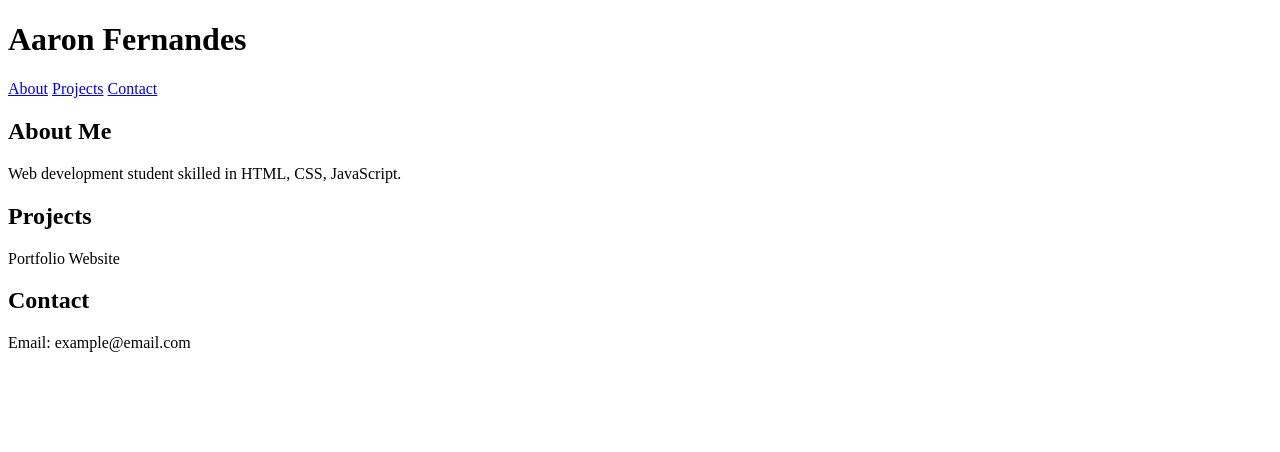
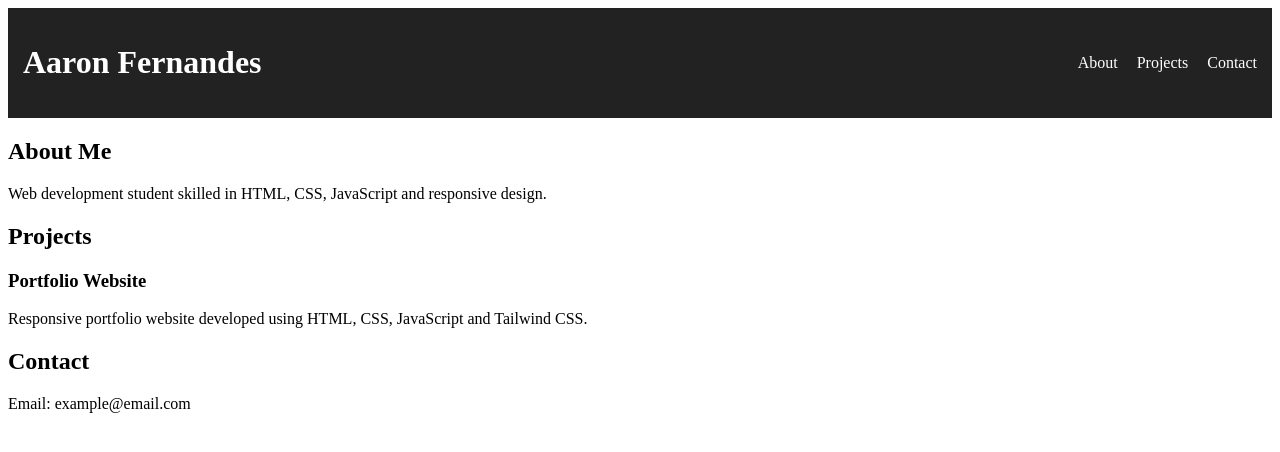
Before and after one commit to Aaronfernaa23/portfollio, a plain HTML site: page index.html in a window 1280 px wide. Drawn offline with Linux system fonts and the light colour scheme.

Commit message:
Update index.html

```diff
--- a/index.html
+++ b/index.html
@@ -1,29 +1,48 @@
 <!DOCTYPE html>
 <html lang="en">
+
 <head>
 <meta charset="UTF-8">
-  <title>My Portfolio</title>
-</head>
+<meta name="viewport" content="width=device-width, initial-scale=1.0">
 
-<body>
+<title>Aaron Fernandes | Portfolio Website</title>
 
+<link rel="stylesheet" href="style.css">
+
+</body>
 <header>
 <h1>Aaron Fernandes</h1>
-  <nav>
+
+<nav aria-label="Main navigation">
 <a href="#about">About</a>
 <a href="#projects">Projects</a>
 <a href="#contact">Contact</a>
 </nav>
+
 </header>
+
+<main>
+
 
 <section id="about">
 <h2>About Me</h2>
-  <p>Web development student skilled in HTML, CSS, JavaScript.</p>
+<p>
+Web development student skilled in HTML, CSS, JavaScript and responsive design.
+</p>
 </section>
 
+
 <section id="projects">
+
 <h2>Projects</h2>
-  <p>Portfolio Website</p>
+
+<div class="project-card">
+<h3>Portfolio Website</h3>
+<p>
+Responsive portfolio website developed using HTML, CSS, JavaScript and Tailwind CSS.
+</p>
+</div>
+
 </section>
 
 <section id="contact">
@@ -31,5 +50,9 @@
 <p>Email: example@email.com</p>
 </section>
 
+</main>
+
+<script src="script.js"></script>
+
 </body>
 </html>
```
Lines whose indentation alone changed are shown as unchanged.
